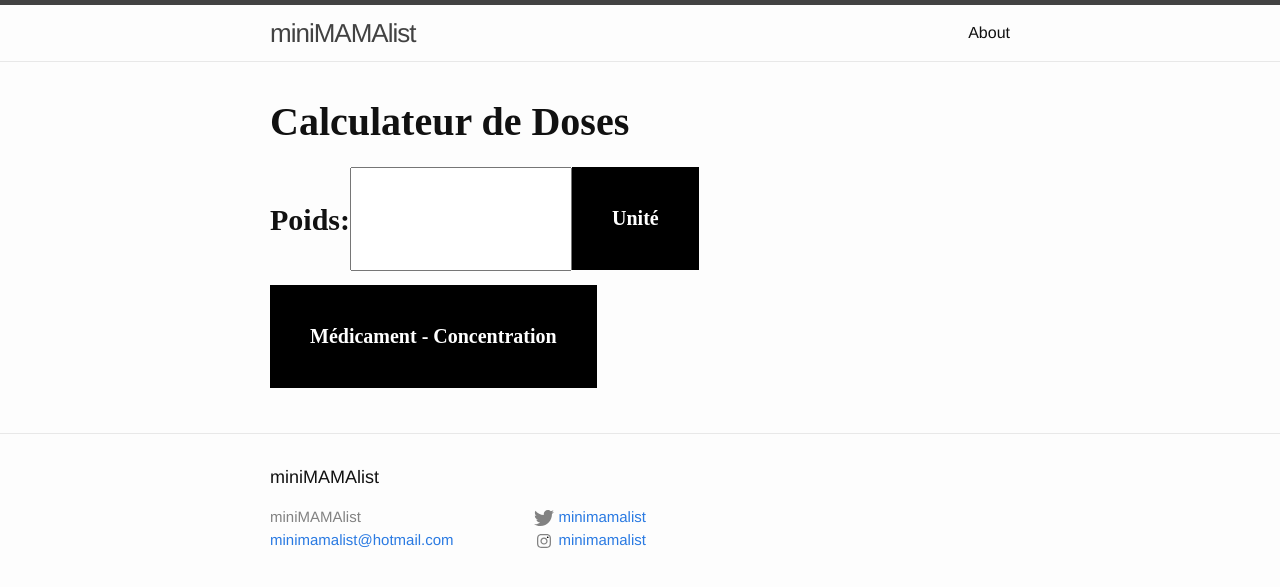
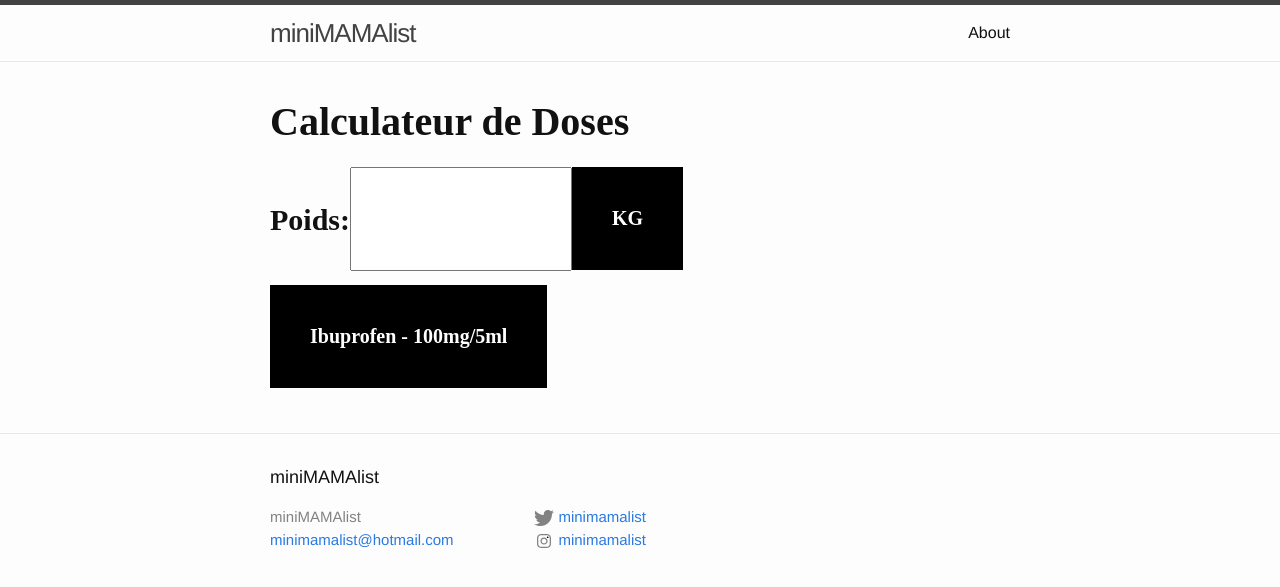
Before and after one commit to patrickboutin/patrickboutin.github.io, a Jekyll site: the page built from index.html, in a window 1280 px wide. Shown: the top 587 px of the page. Built offline with Jekyll 4.4.1, drawn with Linux system fonts in a browser that asks for light colours.

Commit message:
Update index.html

```diff
--- a/index.html
+++ b/index.html
@@ -82,7 +82,7 @@ input[type=numeric] {
 </form>
 </div>
 <div id="2" class="dropdown">
-<button onclick="myFunction2()" class="dropbtn">Unité</button>
+<button onclick="myFunction2()" class="dropbtn">KG</button>
   <div id="myDropdown2" class="dropdown-content">
     <a href="#kg">KG</a>
     <a href="#lbs">LBS</a>
@@ -91,7 +91,7 @@ input[type=numeric] {
 <p>
 </p>
 <div class="dropdown">
-  <button onclick="myFunction1()" class="dropbtn">Médicament - Concentration</button>
+  <button onclick="myFunction1()" class="dropbtn">Ibuprofen - 100mg/5ml</button>
   <div id="myDropdown1" class="dropdown-content">
     <a href="#home">Ibuprofen - 100mg/5ml</a>
     <a href="#about">Ibuprofen - 200mg/5ml</a>
```
